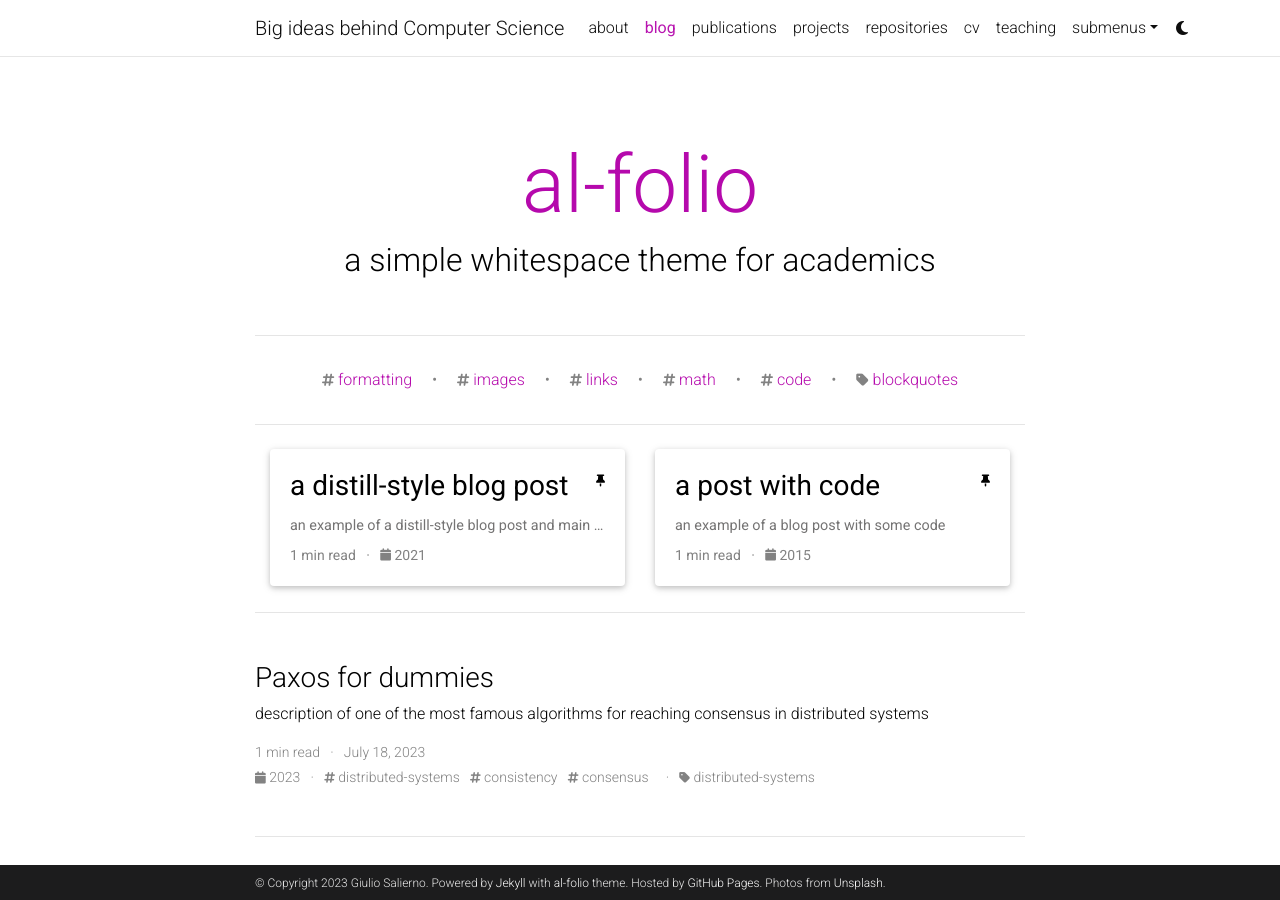
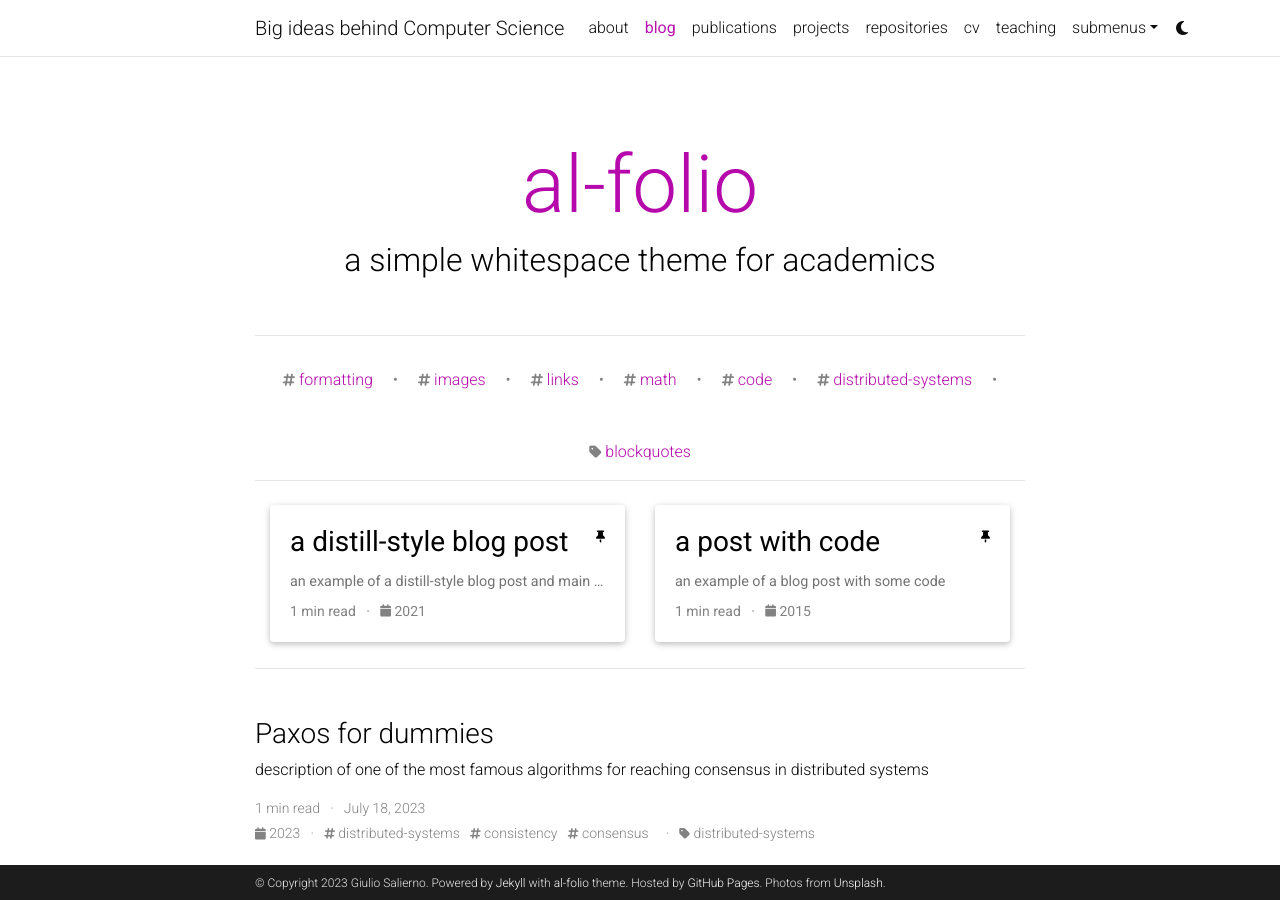
Before and after one commit to gsalierno/gsalierno, a Jekyll site: the page built from blog/index.html, in a window 1280 px wide and 900 px high. Built offline with Jekyll 4.4.1, drawn with Linux system fonts in a browser that asks for light colours; the list of posts is cut into pages by our own code; comment, search, counter and statistics services are not loaded; a style sheet for code colours, icons or effects is not loaded.

Commit message:
added distributed system category

```diff
--- a/_config.yml
+++ b/_config.yml
@@ -265,7 +265,7 @@
     tag: '/blog/tag/:name/'
     category: '/blog/category/:name/'
 
-display_tags: ['formatting', 'images', 'links', 'math', 'code'] # these tags will be displayed on the front page of your blog
+display_tags: ['formatting', 'images', 'links', 'math', 'code','distributed-systems'] # these tags will be displayed on the front page of your blog
 display_categories: ['blockquotes'] # these categories will be displayed on the front page of your blog
 
 # -----------------------------------------------------------------------------
```
Also changed, not shown: _posts/2023-07-18-paxos-for-dummies.md (+1 -1 lines).
